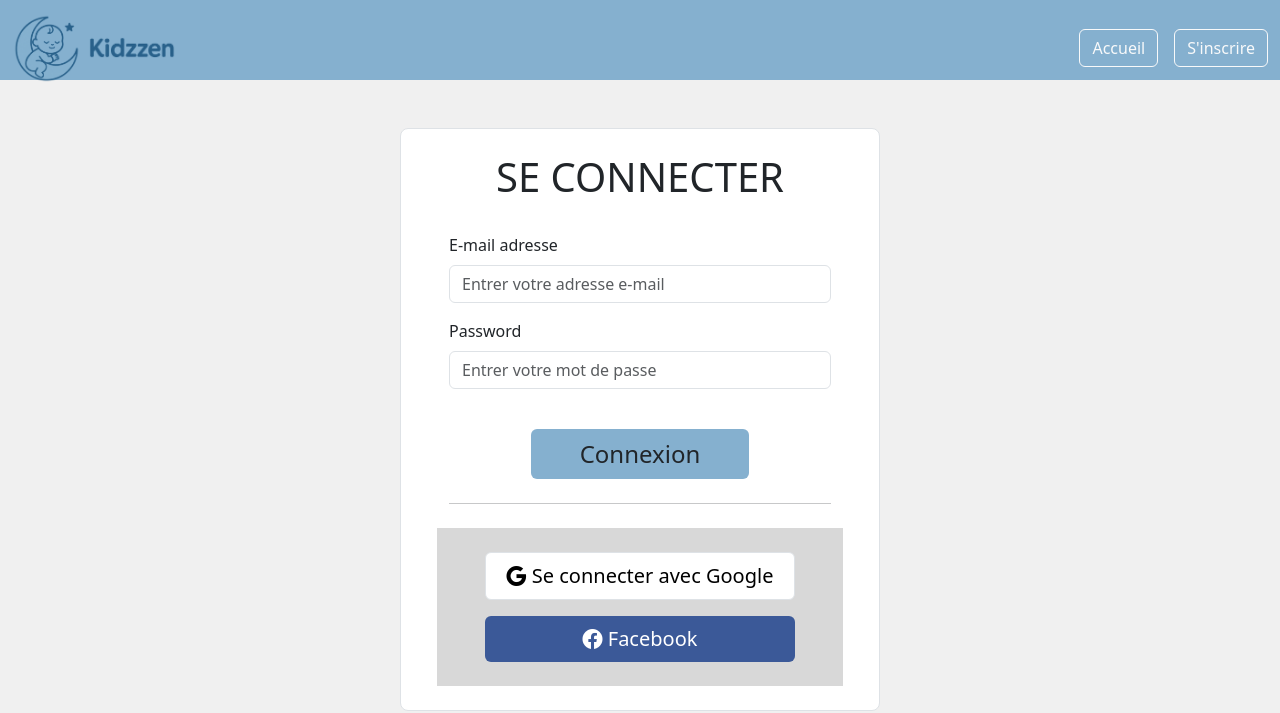
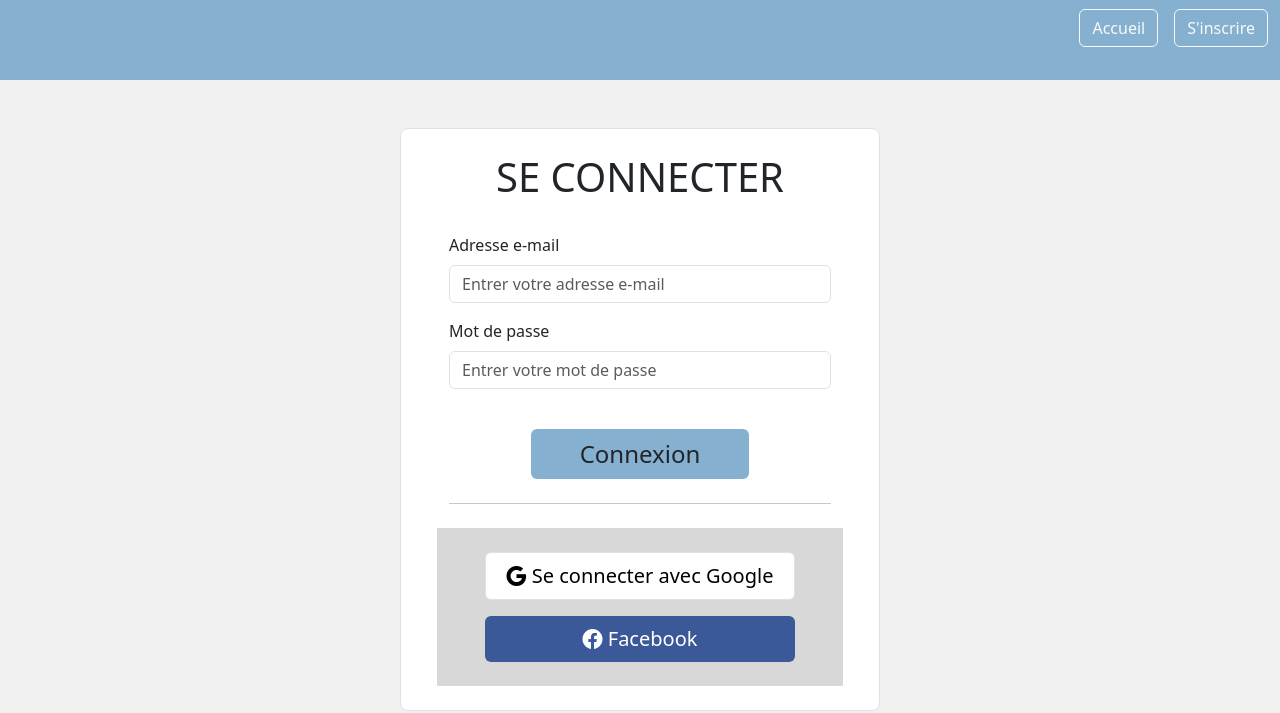
Before and after one commit to Mathieu762005/form, a website: page login.html in a window 1280 px wide. Shown: the top 713 px of the page. Drawn offline with nearby package versions, Linux system fonts and the light colour scheme; a web font is replaced by a local one.

Commit message:
mise a jour

```diff
--- a/login.html
+++ b/login.html
@@ -64,12 +64,12 @@
         <form class="main__form  mb-5 px-5 py-4 border mt-5 rounded-3" action="bonjour.html">
             <h1 class="text-center pb-4">SE CONNECTER</h1>
             <div class="mb-3">
-                <label for="exampleInputEmail1" class="form-label">E-mail adresse</label>
+                <label for="exampleInputEmail1" class="form-label">Adresse e-mail</label>
                 <input type="email" placeholder="Entrer votre adresse e-mail" class="form-control"
                     id="exampleInputEmail1" aria-describedby="emailHelp" required>
             </div>
             <div class="mb-3">
-                <label for="exampleInputPassword1" class="form-label">Password</label>
+                <label for="exampleInputPassword1" class="form-label">Mot de passe</label>
                 <input type="password" placeholder="Entrer votre mot de passe" class="form-control"
                     id="exampleInputPassword1" required>
             </div>
```
Also changed, not shown: images/bg.webp (deleted), images/logo.png (deleted), images/nom-entreprise.png (deleted).
